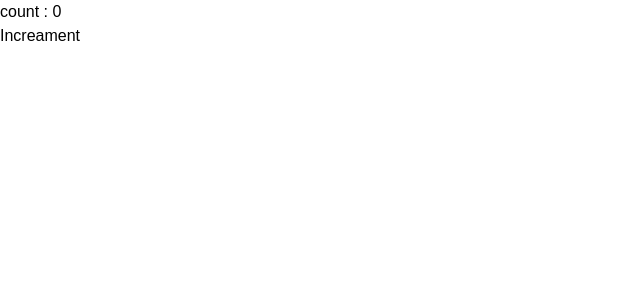
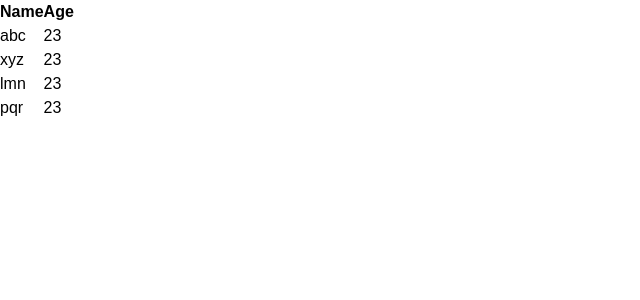
Before and after one commit to Razaumar3124/React, a React (Vite) app: page / in a window 1280 px wide. Shown: the top 300 px of the page, without its empty margins (0-640 px from the left). Built offline with nearby package versions, Linux system fonts and the light colour scheme.

Commit message:
new files added

```diff
--- a/src/App.jsx
+++ b/src/App.jsx
@@ -5,6 +5,7 @@ import PropsIntro from "./Components/Props/PropsIntro"
 import ModuleIntro from "./Components/ModuleCss/ModuleIntro"
 import EventsIntro from "./Components/Events/EventsIntro"
 import UseEffectIntro from "./Components/useEffectHook/examples/UseEffectIntro"
+import ContextApiIntro from "./Components/Context api/ContextApiIntro"
 
 let App = ()=>{
   return (
@@ -34,7 +35,12 @@ let App = ()=>{
 
 // ----------------------------------------------------------------------------------------------------------------------------
     // UseEffectHook
-    <UseEffectIntro/>
+    // <UseEffectIntro/>
+
+// -------------------------------------------------------------------------------------------------------------------------
+    // Context Api
+    <ContextApiIntro/>
+
 )
 }
 export default App
--- /dev/null
+++ b/src/Components/Context api/AppContext.jsx
@@ -0,0 +1,24 @@
+import React, { createContext, useState } from 'react'
+
+export let myStore = createContext()
+const AppContext = (props) => {
+    let [state, setState] = useState(0)
+  return (
+    <myStore.Provider value={{state, setState}}>{props.children}</myStore.Provider>
+  )
+}
+
+export default AppContext
+
+
+// --------------------------------------------------------------------------------------------------------------------
+
+// export let myStore = createContext()
+// const AppContext = ({children}) => {
+//     let [state, setState] = useState(0)
+//   return (
+//     <myStore.Provider value={{state, setState}}>{children}</myStore.Provider>
+//   )
+// }
+
+// export default AppContext
--- /dev/null
+++ b/src/Components/Context api/AppContext2.jsx
@@ -0,0 +1,30 @@
+import React, { createContext } from 'react'
+
+export let context = createContext()
+
+const AppContext2 = (props)=>{
+let {Provider} = context
+let data = [
+    {
+    name : "abc",
+    age : 23
+    },
+    {
+    name : "xyz",
+    age : 23
+    },
+    {
+    name : "lmn",
+    age : 23
+    },
+    {
+    name : "pqr",
+    age : 23
+    },
+]
+return(
+<Provider value={data}>{props.children}</Provider>
+)
+}
+
+export default AppContext2
--- /dev/null
+++ b/src/Components/Context api/ContextApiExamples/ContextEx1.jsx
@@ -0,0 +1,18 @@
+import React, { useContext } from 'react'
+import { myStore } from '../AppContext'
+
+const ContextEx1 = () => {
+    let data = useContext(myStore)
+    console.log(data)
+    let {state, setState} = data
+
+  return (
+    <>
+        <div>state : {state}</div>
+        <button onClick={()=>{setState(state+1)}}>click</button>
+    </>
+
+  )
+}
+
+export default ContextEx1
--- /dev/null
+++ b/src/Components/Context api/ContextApiExamples/ContextEx2.jsx
@@ -0,0 +1,32 @@
+import React, { useContext } from 'react'
+import { context } from '../AppContext2'
+
+const ContextEx2 = () => {
+    let data = useContext(context)
+    console.log(data)
+  return (
+    <div>
+        <table className='border-[1px] border-black p-3'>
+            <thead>
+                <tr className='border-[1px] border-black p-3'>
+                    <th className='border-[1px] border-black p-3'>Name</th>
+                    <th className='border-[1px] border-black p-3'>Age</th>
+                </tr>
+            </thead>
+            <tbody>
+                {Array.isArray(data)>0 && data.map((val, i)=>{
+                    return (
+                        <tr key={i} className='border-[1px] border-black p-3'>
+                            <td className='border-[1px] border-black p-3'>{val.name}</td>
+                            <td className='border-[1px] border-black p-3'>{val.age}</td>
+                        </tr>
+                    )
+                })}
+            </tbody>
+
+        </table>
+    </div>
+  )
+}
+
+export default ContextEx2
--- /dev/null
+++ b/src/Components/Context api/ContextApiIntro.jsx
@@ -0,0 +1,21 @@
+import React from 'react'
+import ContextEx1 from './ContextApiExamples/ContextEx1'
+import AppContext from './AppContext'
+import ContextEx2 from './ContextApiExamples/ContextEx2'
+import AppContext2 from './AppContext2'
+
+const ContextApiIntro = () => {
+  return (
+
+    // <AppContext>
+    //     <ContextEx1/>
+    // </AppContext>
+
+    <AppContext2>
+        <ContextEx2/>
+    </AppContext2>
+
+  )
+}
+
+export default ContextApiIntro
--- /dev/null
+++ b/src/Components/useEffectHook/examples/UseEffectEx6.jsx
@@ -0,0 +1,32 @@
+import React, { useEffect, useState } from 'react'
+
+const UseEffectEx6 = () => {
+    let [state1, setState1] = useState(0)
+    let [state2, setState2] = useState(0)
+    let [state3, setState3] = useState(0)
+    let [state4, setState4] = useState(0)
+
+    useEffect(()=>{
+        setState2(state2+100)
+    },[state1])
+
+    useEffect(()=>{
+        setState3(state3+50)
+    },[state2])
+
+    useEffect(()=>{
+        setState4(state4+20)
+    },[state3])
+
+  return (
+    <div>
+        <span className='py-4' style={{margin : "0px 20px"}}>state1 : {state1}</span>
+        <span className='py-4' style={{margin : "0px 20px"}}>state2 : {state2}</span>
+        <span className='py-4' style={{margin : "0px 20px"}}>state3 : {state3}</span>
+        <span className='py-4' style={{margin : "0px 20px"}}>state4 : {state4}</span><br /><br />
+        <button className='' onClick={()=>{setState1(state1+1)}}>Increament</button>
+    </div>
+  )
+}
+
+export default UseEffectEx6
--- /dev/null
+++ b/src/Components/useEffectHook/examples/UseEffectEx7.jsx
@@ -0,0 +1,18 @@
+import React, { useState } from 'react'
+import UseEffectforEx7 from './UseEffectforEx7'
+
+const UseEffectEx7 = () => {
+    let [state, setState] = useState(true)
+    let handleclick = ()=>{
+        setState(!state)
+    }
+  return (
+    <div>
+        <div>UseEffectEx7</div>
+        <button onClick={handleclick} className='bg-blue-600 px-4 text-white border-black border-[1px]'>{state? "Remove Child Comp" : "Add Child Comp"}</button>
+        <div>{state? <UseEffectforEx7/> : "click comp to call child comp"}</div>
+    </div>
+  )
+}
+
+export default UseEffectEx7
--- a/src/Components/useEffectHook/examples/UseEffectIntro.jsx
+++ b/src/Components/useEffectHook/examples/UseEffectIntro.jsx
@@ -3,14 +3,20 @@ import UseEffectEx1 from './UseEffectEx1'
 import UseEffectEx2 from './UseEffectEx2'
 import UseEffectEx3 from './UseEffectEx3'
 import UseEffectEx4 from './UseEffectEx4'
+import UseEffectEx5 from './UseEffectEx5'
+import UseEffectEx6 from './UseEffectEx6'
+import UseEffectEx7 from './UseEffectEx7'
 
 const UseEffectIntro = () => {
   return (
     <div>
         {/* <UseEffectEx1/> */}
         {/* <UseEffectEx2/> */}
-        <UseEffectEx3/>
+        {/* <UseEffectEx3/> */}
         {/* <UseEffectEx4/> */}
+        {/* <UseEffectEx5/> */}
+        {/* <UseEffectEx6/> */}
+        <UseEffectEx7/>
     </div>
   )
 }
--- /dev/null
+++ b/src/Components/useEffectHook/examples/UseEffectforEx7.jsx
@@ -0,0 +1,35 @@
+import React, { useEffect } from 'react'
+
+// const UseEffectforEx7 = () => {
+//     let timer = setInterval(()=>{
+//         console.log("holla");
+//     },1000)
+//     useEffect(()=>{
+//         console.log("child comp leaving");
+//         clearInterval(timer)
+//     },[])
+//   return (
+//     <div>UseEffectforEx7</div>
+//   )
+// }
+
+// export default UseEffectforEx7
+
+
+// -----------------------------------------------------------------------------------------------------------------------
+// if we are not clearing setInterval manually even if we leave the comp or switch the comp it will run in the background
+// which eventually the bandwidth will be more which is bad
+
+const UseEffectforEx7 = () => {
+    let timer = setInterval(()=>{
+        console.log("holla");
+    },1000)
+    useEffect(()=>{
+        console.log("child comp leaving");
+    },[])
+  return (
+    <div>UseEffectforEx7</div>
+  )
+}
+
+export default UseEffectforEx7
```
